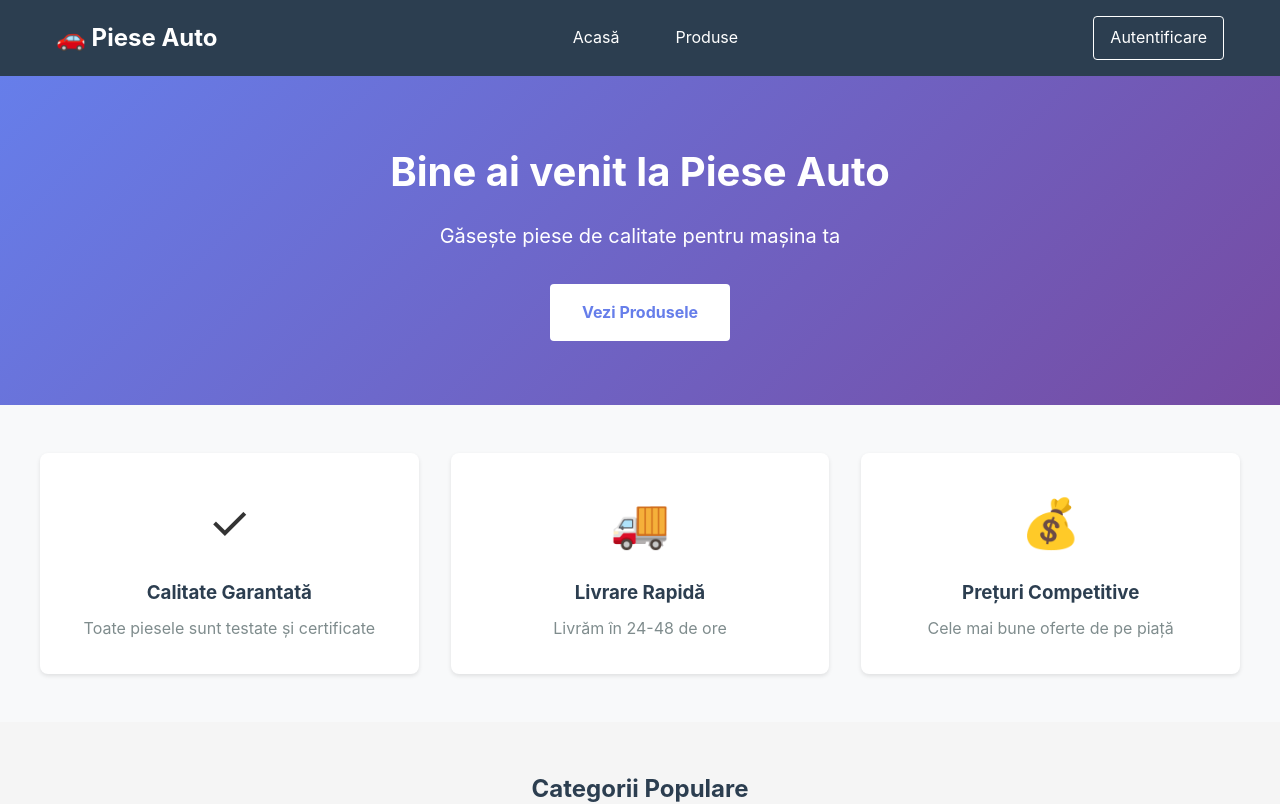
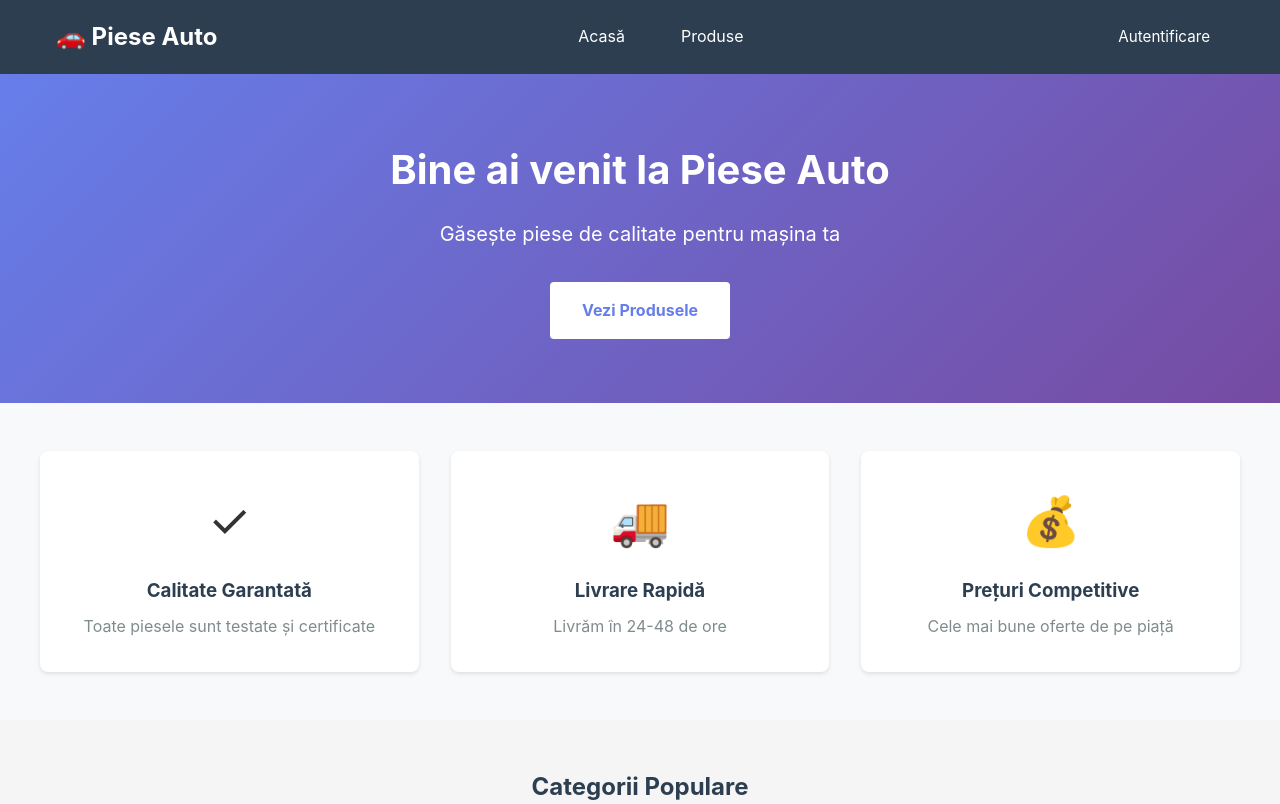
Before and after one commit to DamianVrancean1/MaxVanDam, a React (Vite) app: page / in a window 1280 px wide. Shown: the top 804 px of the page. Built offline with nearby package versions, Linux system fonts and the light colour scheme.

Commit message:
Modificat still putonul autentificare din header

```diff
--- a/src/components/layout/Header.tsx
+++ b/src/components/layout/Header.tsx
@@ -34,14 +34,14 @@ const Header = () => {
               <span className="user-info">
                 {user.username} ({user.role})
               </span>
-              <button onClick={handleLogout} className="logout-btn">
-                Deconectare
+              <button onClick={handleLogout} className="liquid-morph-element logout-btn">
+                <span>Deconectare</span>
               </button>
             </>
           ) : (
-            <Link to="/login" className="login-link">
-              Autentificare
-            </Link>
+              <Link to="/login" className="liquid-morph-element login-link">
+                <span>Autentificare</span>
+              </Link>
           )}
         </div>
       </div>
--- a/src/styles/Header.css
+++ b/src/styles/Header.css
@@ -54,33 +54,67 @@
   font-size: 0.9rem;
 }
 
-.logout-btn {
-  background-color: #e74c3c;
-  color: white;
+
+.liquid-morph-element {
+  width: auto;
+  height: 40px;
+  padding: 0 14px;
+  background: #0a2342;
+  display: inline-flex;
+  justify-content: center;
+  align-items: center;
+  position: relative;
+  border-radius: 999px;
+  overflow: hidden;
+  transition: all 0.6s cubic-bezier(0.68, -0.55, 0.265, 1.55);
+  text-decoration: none;
   border: none;
-  padding: 0.5rem 1rem;
-  border-radius: 4px;
   cursor: pointer;
-  transition: background-color 0.3s;
 }
 
-.logout-btn:hover {
-  background-color: #c0392b;
+.liquid-morph-element span {
+  color: #fff;
+  font-size: 0.95rem;
+  position: relative;
+  z-index: 2;
+  white-space: nowrap;
 }
 
-.login-link {
-  color: white;
-  text-decoration: none;
-  padding: 0.5rem 1rem;
-  border: 1px solid white;
-  border-radius: 4px;
-  transition: all 0.3s;
+.liquid-morph-element::before {
+  content: '';
+  position: absolute;
+  inset: 0;
+  background: conic-gradient(#0ff 0deg, #0a2342 120deg, #0ff 240deg);
+  transition: all 0.6s ease;
+  opacity: 0;
+  transform: scale(0);
 }
 
-.login-link:hover {
-  background-color: white;
-  color: #2c3e50;
+.liquid-morph-element:hover {
+  border-radius: 10px;
+  transform: rotate(5deg);
 }
+
+.liquid-morph-element:hover::before {
+  opacity: 0.5;
+  transform: scale(2);
+}
+
+/* Logout stilizat cu efect */
+.logout-btn.liquid-morph-element {
+  background: #e74c3c;
+}
+
+.logout-btn.liquid-morph-element::before {
+  background: conic-gradient(#fff 0deg, #e74c3c 120deg, #fff 240deg);
+}
+
+/* Login stilizat */
+.login-link.liquid-morph-element {
+  background: transparent;
+}
+
+/* Responsive */
 
 @media (max-width: 768px) {
   .header-container {
```
